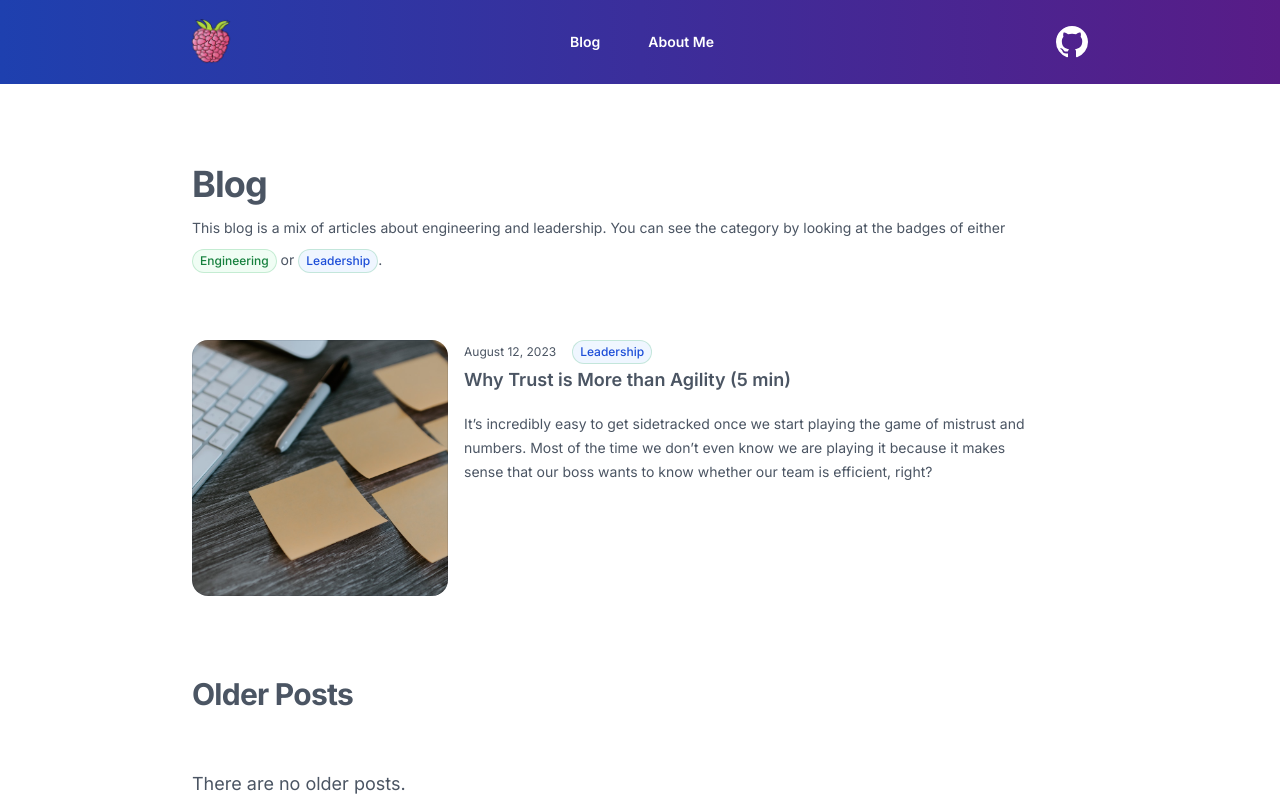
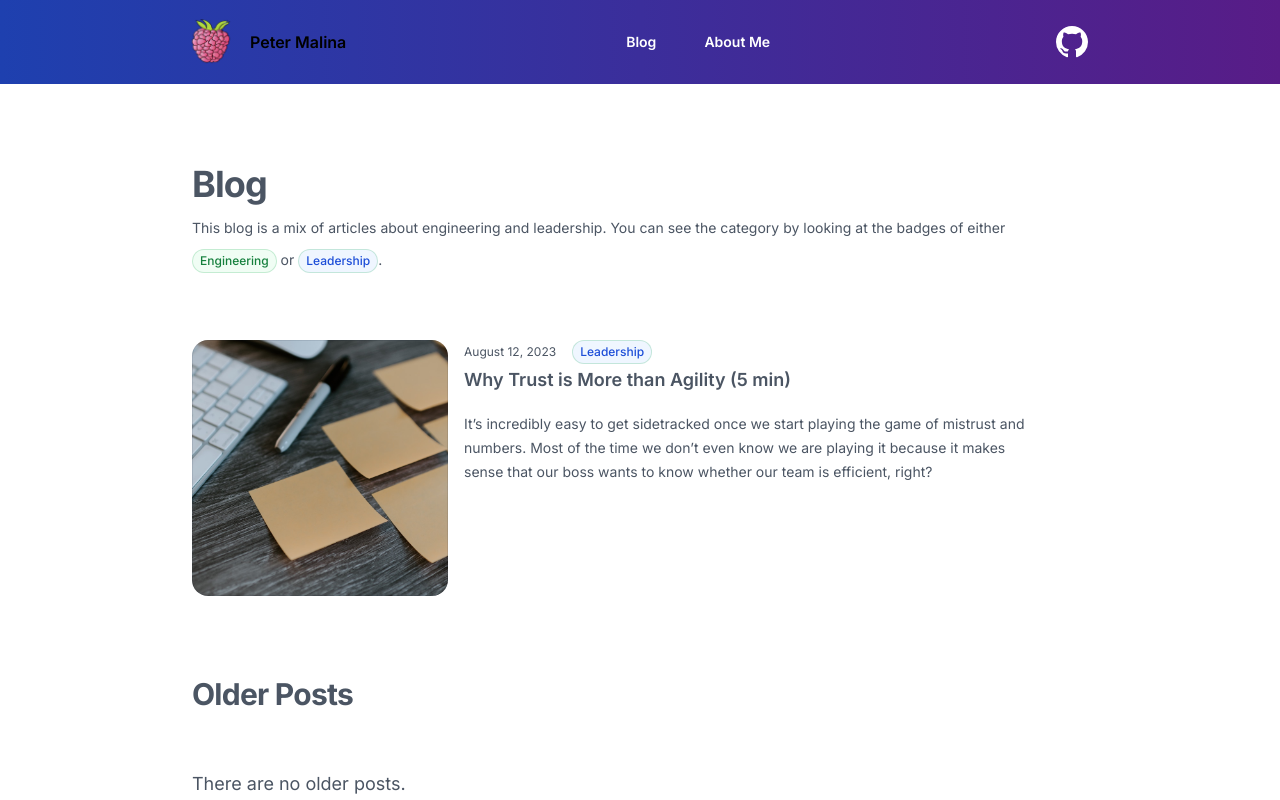
Before and after one commit to petomalina/site, a Next.js app: page / in a window 1280 px wide. Built offline with nearby package versions, Linux system fonts and the light colour scheme.

Commit message:
feat: add hiding name for small screens

```diff
--- a/app/HeaderMenu.tsx
+++ b/app/HeaderMenu.tsx
@@ -15,6 +15,7 @@ export default function HeaderMenu() {
             <div className="relative p-6">
               <Image fill src={"/raspberry.png"} alt="raspberry logo" />
             </div>
+            <div className="font-semibold sm:block hidden">Peter Malina</div>
           </a>
         </div>
         <div className="flex gap-x-12">
```
